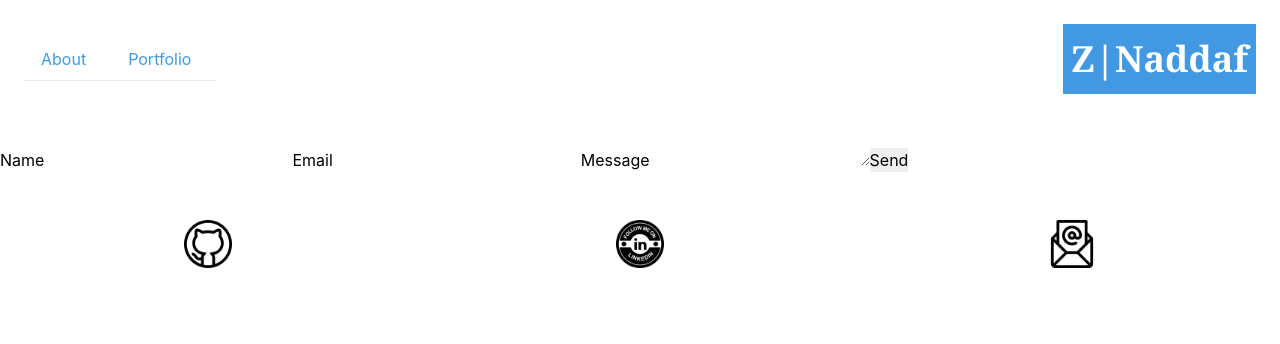
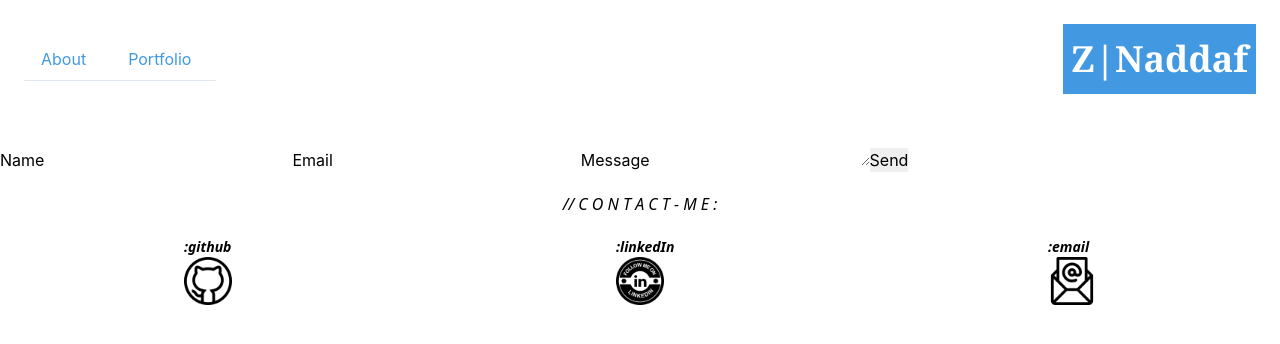
Before and after one commit to N0matic/react-portfolio, a React (Create React App) app: page /contact in a window 1280 px wide. Shown: the top 344 px of the page. Built offline with nearby package versions, Linux system fonts and the light colour scheme.

Commit message:
updated footer to be more obvious

```diff
--- a/src/components/footer.js
+++ b/src/components/footer.js
@@ -5,16 +5,22 @@ import mail from '../pages/images/icons/mail.png'
 
 function Footer() {
   return (
-    <div className="flex justify-center md:justify-around mt-5 md:mt-12 bottom-0">
-      <a target="_blank" rel="noopener noreferrer" href="https://github.com/N0matic">
-        <img src={github} alt="github icon" className="w-12 h-12 mr-4" />
-      </a>
-      <a target="_blank" rel="noopener noreferrer" href="https://www.linkedin.com/in/z-naddaf-b22971191/">
-        <img src={linkedin} alt="linkedin icon" className="w-12 h-12 mr-4" />
-      </a>
-      <a target="_blank" rel="noopener noreferrer" href="mailto: znaddaf@gmail.com">
-        <img src={mail} alt="mail icon" className="w-12 h-12" />
-      </a>
+    <div>
+      <p className="font-sans italic text-center mt-5">// C O N T A C T - M E :</p>
+      <div className="flex justify-center md:justify-around mt-2 md:mt-5 bottom-0 font-sans">
+        <a target="_blank" rel="noopener noreferrer" href="https://github.com/N0matic" className="hover:text-blue-400">
+          <p className="text-sm italic font-semibold">:github</p>
+          <img src={github} alt="github icon" className="w-12 h-12 mr-4 object-center" />
+        </a>
+        <a target="_blank" rel="noopener noreferrer" href="https://www.linkedin.com/in/z-naddaf-b22971191/" className="hover:text-blue-400">
+          <p className="text-sm italic font-semibold">:linkedIn</p>
+          <img src={linkedin} alt="linkedin icon" className="w-12 h-12 mr-4" />
+        </a>
+        <a target="_blank" rel="noopener noreferrer" href="mailto: znaddaf@gmail.com" className="hover:text-blue-400">
+          <p className="text-sm italic font-semibold">:email</p>
+          <img src={mail} alt="mail icon" className="w-12 h-12" />
+        </a>
+      </div>
     </div>
   )
 }
```
